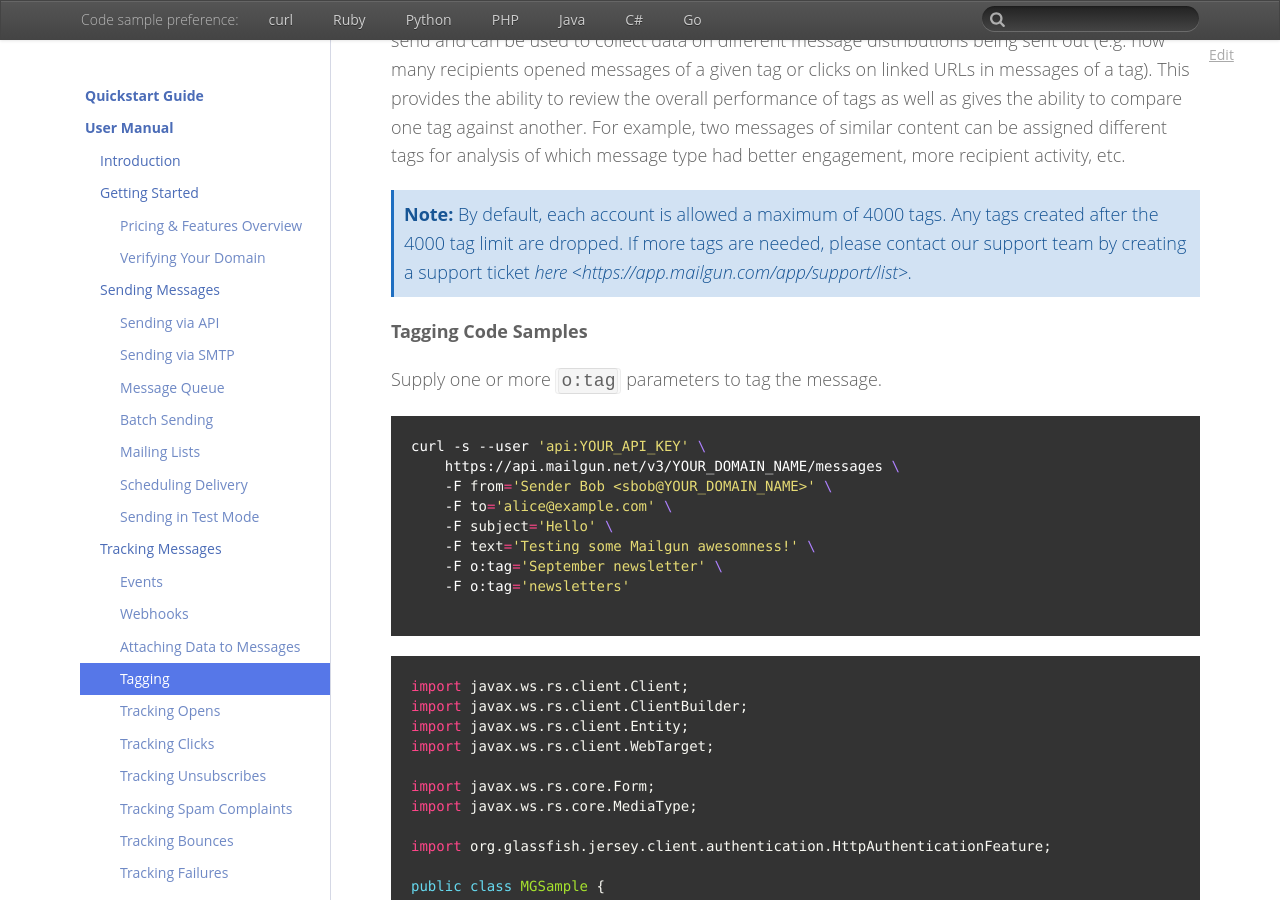
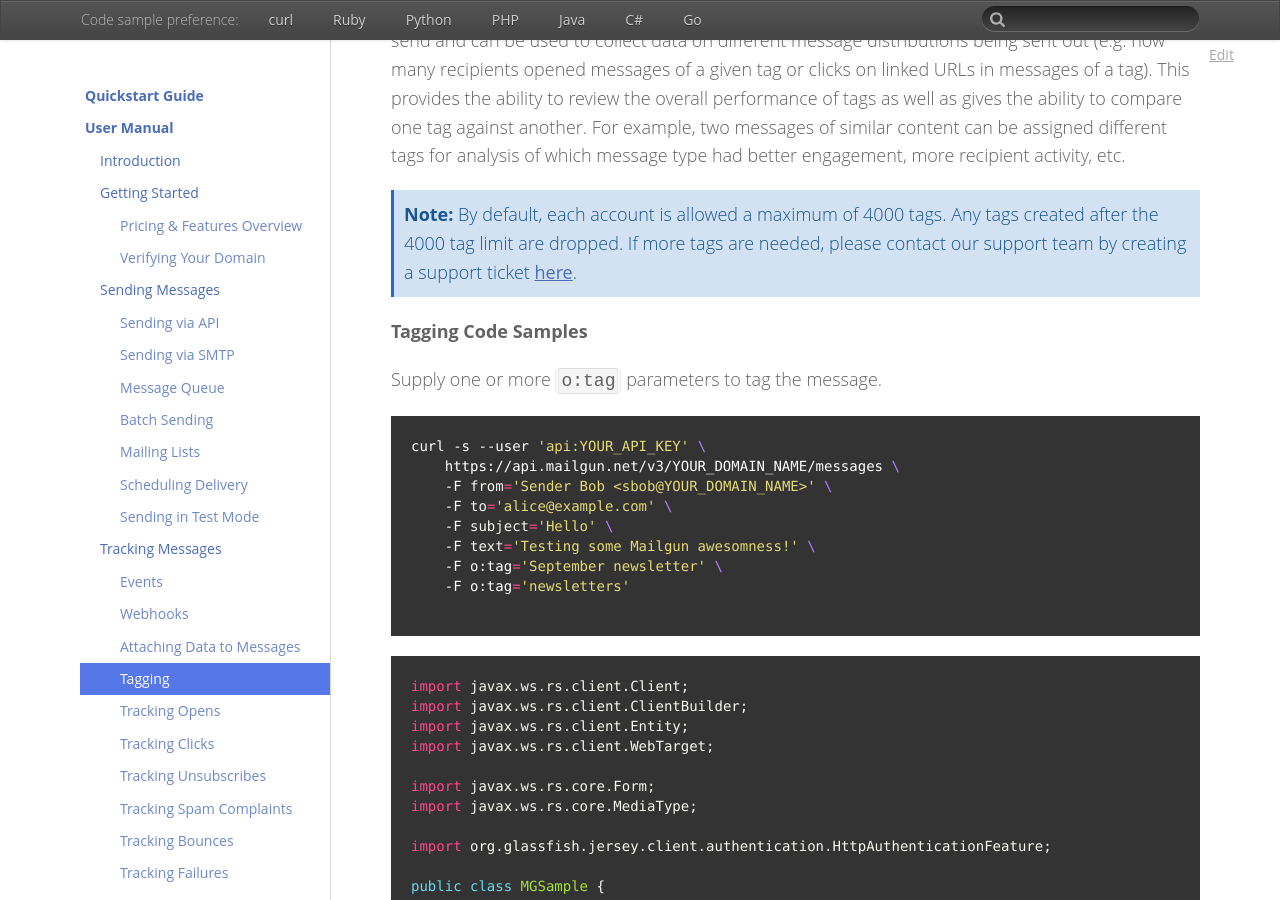
Before and after one commit to mailgun/documentation, a Sphinx documentation site: the page built from source/user_manual.rst, in a window 1280 px wide and 900 px high, scrolled down 63715 px. Built offline with Sphinx 7.4.7, drawn with Linux system fonts in a browser that asks for light colours; comment, search, counter and statistics services are not loaded.

```diff
--- a/source/user_manual.rst
+++ b/source/user_manual.rst
@@ -810,7 +810,7 @@
 
 .. note:: By default, each account is allowed a maximum of 4000 tags. Any tags created
           after the 4000 tag limit are dropped. If more tags are needed, please contact
-          our support team by creating a support ticket `here <https://app.mailgun.com/app/support/list>`.
+          our support team by creating a support ticket `here <https://app.mailgun.com/app/support/list>`_.
 
 **Tagging Code Samples**
 
```
